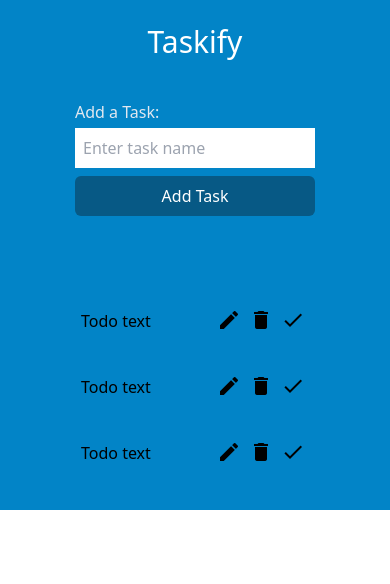
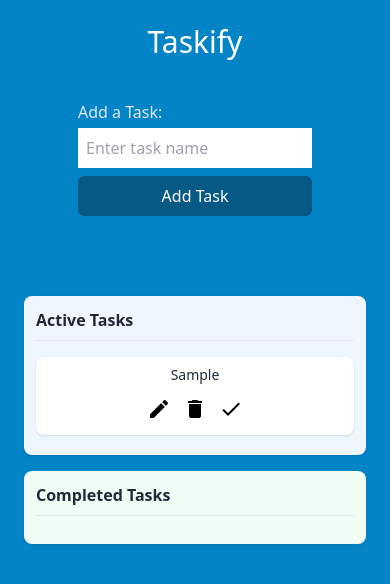
Before and after one commit to nicholaskang/ToDoApp, a React (Vite) app: page / in a window 390 px wide. Both pictures are taken after typing "Sample" into the empty fields and a click on the button "Add Task". Shown: the top 584 px of the page. Built offline with nearby package versions, Linux system fonts and the light colour scheme.

Commit message:
Add responsive styles and edit, isDone, and delete behavior

```diff
--- a/index.html
+++ b/index.html
@@ -15,7 +15,7 @@
 
     <title>To Do App</title>
   </head>
-  <body>
+  <body class="bg-sky-600">
     <div id="root"></div>
     <script
       type="module"
--- a/src/App.tsx
+++ b/src/App.tsx
@@ -1,13 +1,13 @@
 import { useState } from "react";
 import InputField from "./components/InputField";
-import ToDo from "./components/ToDo";
-import { Todo } from "./model";
+import TodoList from "./components/TodoList";
+import { Todo } from "./models";
 
 const App: React.FC = () => {
   const [todo, setTodo] = useState<string>("");
   const [todos, setTodos] = useState<Todo[]>([]);
 
-  const handleAdd = (e: React.FormEvent<EventTarget>): void => {
+  const setTodoHandler = (e: React.FormEvent) => {
     e.preventDefault();
     if (todo) {
       setTodos([...todos, { id: Date.now(), todo, isDone: false }]);
@@ -19,7 +19,7 @@ const App: React.FC = () => {
 
   return (
     <>
-      <main className="bg-sky-600 h-full">
+      <main>
         <header className="flex justify-center p-6 z-10">
           <h1 className="text-3xl text-white">Taskify</h1>
         </header>
@@ -27,14 +27,15 @@ const App: React.FC = () => {
           <InputField
             todo={todo}
             setTodo={setTodo}
-            handleAdd={handleAdd}
+            setTodoHandler={setTodoHandler}
           />
         </section>
         <section className="flex justify-center">
-          <div className="w-4/6 max-w-5xl m-6">
-            <ToDo />
-            <ToDo />
-            <ToDo />
+          <div className="w-full sm:w-5/6 md:w-4/5 lg:w-full max-w-5xl mx-auto my-4 p-4 sm:p-6 lg:p-8">
+            <TodoList
+              todos={todos}
+              setTodos={setTodos}
+            />
           </div>
         </section>
       </main>
--- a/src/components/InputField.tsx
+++ b/src/components/InputField.tsx
@@ -1,14 +1,14 @@
 interface Props {
   todo: string;
   setTodo: React.Dispatch<React.SetStateAction<string>>;
-  handleAdd: (e: React.FormEvent<EventTarget>) => void;
+  setTodoHandler: (e: React.FormEvent) => void;
 }
 
-const InputField: React.FC<Props> = ({ todo, setTodo, handleAdd }) => {
+const InputField: React.FC<Props> = ({ todo, setTodo, setTodoHandler }) => {
   return (
     <form
-      className="flex flex-col items-start w-60"
-      onSubmit={handleAdd}>
+      className="flex flex-col items-start w-[60%] max-w-lg"
+      onSubmit={setTodoHandler}>
       <label className="mb-1 text-slate-200">Add a Task:</label>
       <input
         className="w-full p-2 mb-2"
--- a/src/components/ToDo.tsx
+++ /dev/null
@@ -1,20 +0,0 @@
-const ToDo = () => {
-  return (
-    <div className="flex justify-between items-center p-4">
-      <p>Todo text</p>
-      <div>
-        <button className="hover:text-white">
-          <i className="material-icons p-1">edit</i>
-        </button>
-        <button>
-          <i className="material-icons p-1">delete</i>
-        </button>
-        <button>
-          <i className="material-icons p-1">check</i>
-        </button>
-      </div>
-    </div>
-  );
-};
-
-export default ToDo;
--- /dev/null
+++ b/src/components/TodoItem.tsx
@@ -0,0 +1,80 @@
+import { useEffect, useRef, useState } from "react";
+import { Todo } from "../models";
+
+type Props = {
+  todo: Todo;
+  todos: Todo[];
+  setTodos: React.Dispatch<React.SetStateAction<Todo[]>>;
+};
+
+const TodoItem = ({ todo, todos, setTodos }: Props) => {
+  const [edit, setEdit] = useState<boolean>(false);
+  const [editTodo, setEditTodo] = useState<string>(todo.todo);
+
+  const handleDone = (id: number) => {
+    setTodos(
+      todos.map((todo) =>
+        todo.id === id ? { ...todo, isDone: !todo.isDone } : todo
+      )
+    );
+  };
+  const handleDelete = (id: number) => {
+    setTodos(todos.filter((todo) => todo.id !== id));
+  };
+  const handleEdit = (e: React.FormEvent, id: number) => {
+    e.preventDefault();
+    setTodos(
+      todos.map((todo) => (todo.id === id ? { ...todo, todo: editTodo } : todo))
+    );
+    setEdit(false);
+  };
+  const inputRef = useRef<HTMLInputElement>(null);
+  useEffect(() => {
+    inputRef.current?.focus();
+  }, [edit]);
+
+  return (
+    <form
+      className="flex flex-col sm:flex-row justify-between items-center p-2 sm:p-4 lg:p-6 bg-white shadow rounded-lg my-2 mx-auto max-w-full lg:max-w-1/2"
+      onSubmit={(e) => handleEdit(e, todo.id)}>
+      {edit ? (
+        <input
+          type="text"
+          ref={inputRef}
+          value={editTodo}
+          onChange={(e) => setEditTodo(e.target.value)}
+          className="w-full sm:flex-grow min-w-0 px-2 sm:px-3 py-1 sm:py-2 border border-gray-300 rounded-md focus:outline-none focus:ring-2 focus:ring-blue-500 text-sm sm:text-base mb-2 sm:mb-0"
+        />
+      ) : (
+        <span className="text-gray-800 text-sm sm:text-base mb-2 sm:mb-0">
+          {todo.todo}
+        </span>
+      )}
+
+      <div className="flex flex-row space-x-1 sm:space-x-2">
+        <button
+          type="button"
+          className="hover:text-blue-500"
+          onClick={() => {
+            if (!edit && !todo.isDone) {
+              setEdit(!edit);
+            }
+          }}>
+          <i className="material-icons p-1">edit</i>
+        </button>
+        <button
+          type="button"
+          onClick={() => handleDelete(todo.id)}>
+          <i className="material-icons p-1 hover:text-red-500">delete</i>
+        </button>
+        <button
+          type="button"
+          onClick={() => handleDone(todo.id)}>
+          <i className="material-icons p-1 hover:text-green-500">check</i>
+        </button>
+      </div>
+    </form>
+  );
+};
+
+export default TodoItem;
--- /dev/null
+++ b/src/components/TodoList.tsx
@@ -0,0 +1,53 @@
+import { Todo } from "../models";
+import TodoItem from "./TodoItem";
+
+interface Props {
+  todos: Todo[];
+  setTodos: React.Dispatch<React.SetStateAction<Todo[]>>;
+}
+
+const TodoList: React.FC<Props> = ({ todos, setTodos }: Props) => {
+  return (
+    <div className="container mx-auto px-2 sm:px-4 md:px-6 lg:px-8 flex flex-col lg:flex-row space-y-4 md:space-y-6 lg:space-y-0 lg:space-x-8">
+      {/* Active Todos Section */}
+      <div className="bg-blue-50 shadow rounded-lg p-3 sm:p-5 md:p-6 lg:p-8 flex-1 lg:w-3/5 lg:h-max">
+        <p className="text-base sm:text-lg md:text-xl lg:text-2xl font-semibold text-gray-800 mb-4 border-b pb-2">
+          Active Tasks
+        </p>
+        <ul className="space-y-3 sm:space-y-4">
+          {todos
+            .filter((todo) => !todo.isDone)
+            .map((todo) => (
+              <TodoItem
+                todo={todo}
+                todos={todos}
+                key={todo.id}
+                setTodos={setTodos}
+              />
+            ))}
+        </ul>
+      </div>
+
+      {/* Completed Todos Section */}
+      <div className="bg-green-50 shadow rounded-lg p-3 sm:p-5 md:p-6 lg:p-8 flex-1 lg:w-3/5 lg:h-max">
+        <p className="text-base sm:text-lg md:text-xl lg:text-2xl font-semibold text-gray-800 mb-4 border-b pb-2">
+          Completed Tasks
+        </p>
+        <ul className="space-y-3 sm:space-y-4">
+          {todos
+            .filter((todo) => todo.isDone)
+            .map((todo) => (
+              <TodoItem
+                todo={todo}
+                todos={todos}
+                key={todo.id}
+                setTodos={setTodos}
+              />
+            ))}
+        </ul>
+      </div>
+    </div>
+  );
+};
+
+export default TodoList;
```
Also changed, not shown: src/models.ts (renamed from src/model.ts).
